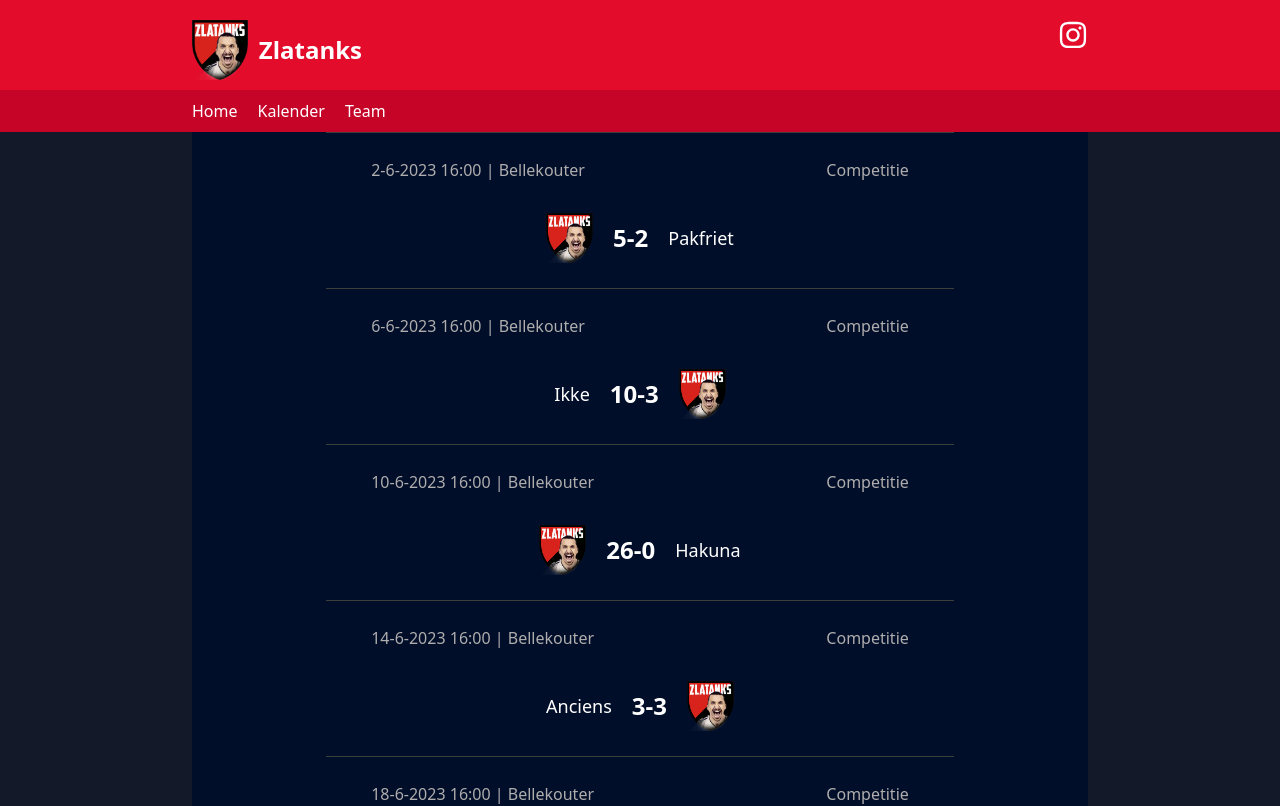
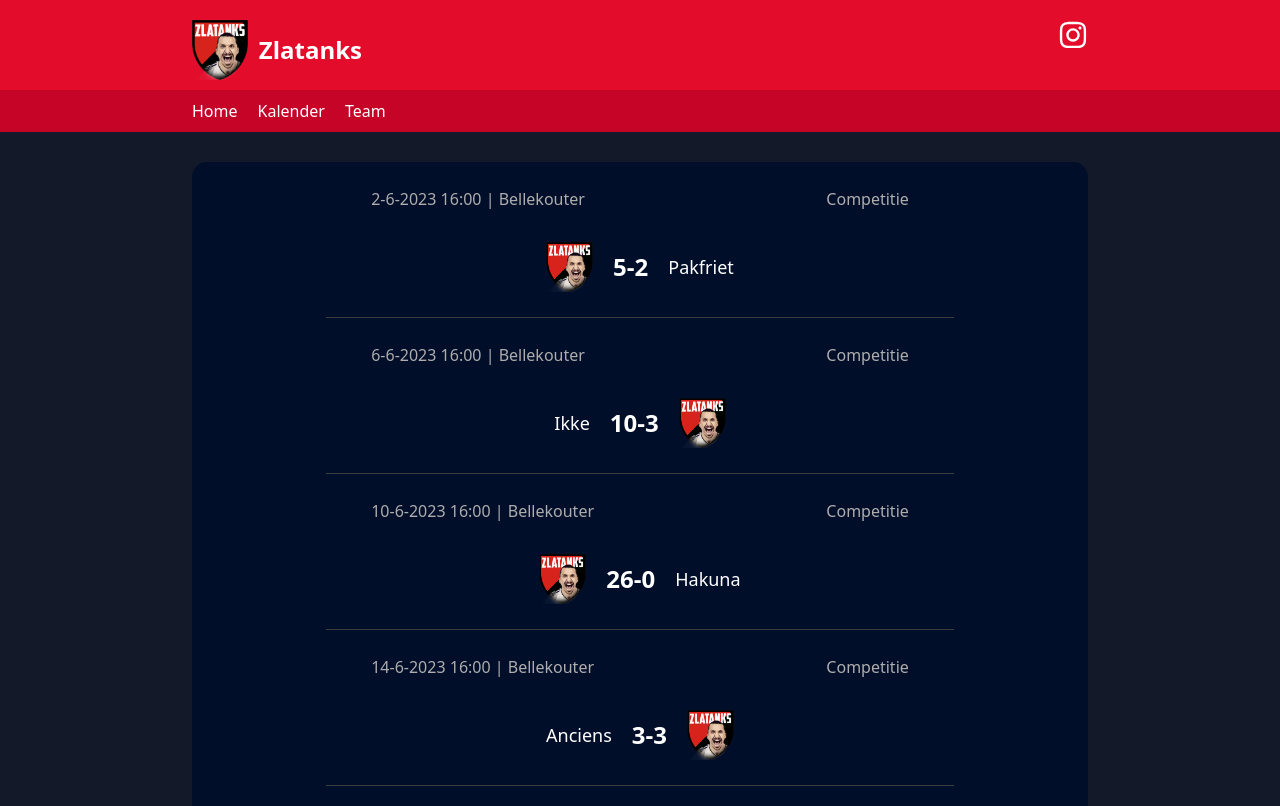
Before and after one commit to WoutDM/zlatanks, a React (Create React App) app: page /Kalender in a window 1280 px wide. Shown: the top 806 px of the page. Built offline with nearby package versions, Linux system fonts and the light colour scheme.

Commit message:
fix: matches margin and border

```diff
--- a/src/pages/matches/Matches.css
+++ b/src/pages/matches/Matches.css
@@ -4,4 +4,6 @@
   flex-direction: column;
   align-items: center;
   background-color: #000E29;
+  margin-top: 30px;
+  border-radius: 15px 15px 0 0;
 }
--- a/src/pages/matches/components/MatchComponent.css
+++ b/src/pages/matches/components/MatchComponent.css
@@ -3,7 +3,7 @@
   flex-direction: column;
   justify-content: center;
   align-items: center;
-  border-top: 1px solid rgb(61, 61, 61);
+  border-bottom: 1px solid rgb(61, 61, 61);
   padding-inline: 5%;
   width: 60%;
   padding-top: 10px;
```
